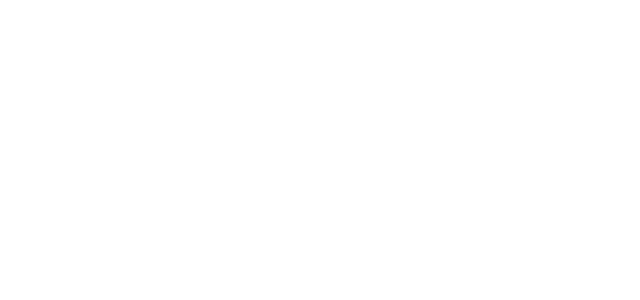
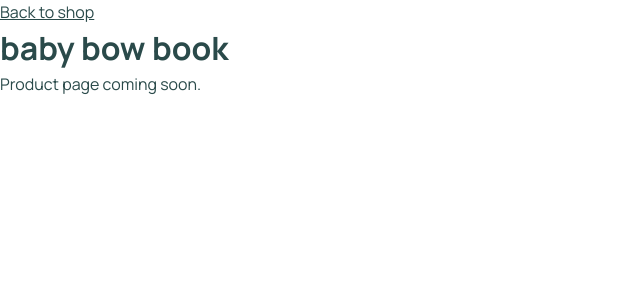
Before and after one commit to mikalmorello/magicalminis, a React (Vite) app: page /products/baby-bow-book in a window 1280 px wide. Before the commit this address had no page. Shown: the top 300 px of the page, without its empty margins (0-640 px from the left). Built offline with nearby package versions, Linux system fonts and the light colour scheme; the HTML template or start-up script is replaced by a standard one.

Commit message:
Add ProductPage route and enhance ProductCard component: introduce new route for product details, update ProductCard to use Link for navigation, and improve styling with hover effects in SCSS.

```diff
--- a/src/App.jsx
+++ b/src/App.jsx
@@ -1,5 +1,6 @@
 import { BrowserRouter, Routes, Route, Navigate } from 'react-router-dom'
 import Home from './pages/Home'
+import ProductPage from './pages/ProductPage'
 import './App.scss'
 
 function App() {
@@ -7,6 +8,7 @@
     <BrowserRouter>
       <Routes>
         <Route path="/" element={<Home />} />
+        <Route path="/products/:id" element={<ProductPage />} />
         <Route path="/designers" element={<Navigate to="/#team" replace />} />
       </Routes>
     </BrowserRouter>
--- a/src/components/product/ProductCard.jsx
+++ b/src/components/product/ProductCard.jsx
@@ -1,3 +1,4 @@
+import { Link } from 'react-router-dom'
 import SquiggleLine from './SquiggleLine'
 import NewBadge from './NewBadge'
 import './product-card.scss'
@@ -7,7 +8,7 @@
   return { whole, cents }
 }
 
-function ProductCard({ name, price, image, variant, alignment, size, isNew }) {
+function ProductCard({ id, name, price, image, variant, alignment, size, isNew }) {
   const { whole, cents } = formatPrice(price)
 
   const classNames = [
@@ -20,7 +21,7 @@
     .join(' ')
 
   return (
-    <article className={classNames}>
+    <Link to={`/products/${id}`} className={classNames} aria-label={`View ${name}`}>
       {isNew && <NewBadge className="product-card__badge">new</NewBadge>}
       <div className="product-card__info">
         <h3 className="product-card__title">{name}</h3>
@@ -29,20 +30,16 @@
           <span className="product-card__price-whole">{whole}</span>
           <span className="product-card__price-cents">.{cents}</span>
         </p>
-        <button
-          type="button"
-          className="product-card__action"
-          aria-label={`View ${name}`}
-        >
-          <span className="product-card__arrow" aria-hidden="true" />
-        </button>
+        <span className="product-card__action" aria-hidden="true">
+          <span className="product-card__arrow" />
+        </span>
       </div>
       <div className="product-card__media">
         {image && (
-          <img className="product-card__image" src={image} alt={name} />
+          <img className="product-card__image" src={image} alt="" />
         )}
       </div>
-    </article>
+    </Link>
   )
 }
 
--- a/src/components/product/product-card.scss
+++ b/src/components/product/product-card.scss
@@ -11,6 +11,23 @@
   box-shadow: var(--product-card-shadow);
   overflow: visible;
   color: var(--product-card-title-color);
+  text-decoration: none;
+  cursor: pointer;
+  transition: transform 0.2s ease, box-shadow 0.2s ease;
+
+  &:hover {
+    transform: translateY(-2px);
+    box-shadow: 0 4px 12px rgb(0 0 0 / 0.16);
+
+    .product-card__action {
+      transform: scale(1.08);
+    }
+  }
+
+  &:focus-visible {
+    outline: 2px solid var(--pink-primary);
+    outline-offset: 3px;
+  }
 
   @media (min-width: 768px) {
     width: var(--product-card-width);
@@ -158,12 +175,10 @@
     height: 28px;
     border-radius: 50%;
     background: var(--product-card-action-bg);
-    border: none;
-    cursor: pointer;
     display: flex;
     align-items: center;
     justify-content: center;
-    transition: transform 0.2s ease, opacity 0.2s ease;
+    transition: transform 0.2s ease;
 
     .product-card--info-left & {
       bottom: 0.75rem;
@@ -173,10 +188,6 @@
     .product-card--info-right & {
       top: 0.75rem;
       right: 0.85rem;
-    }
-
-    &:hover {
-      transform: scale(1.08);
     }
   }
 
--- a/src/data/products.js
+++ b/src/data/products.js
@@ -27,3 +27,7 @@
     isNew: newestIds.has(product.id),
   }))
 }
+
+export function getProductById(id) {
+  return getProducts().find((product) => product.id === id)
+}
--- /dev/null
+++ b/src/pages/ProductPage.jsx
@@ -0,0 +1,26 @@
+import { Link, useParams } from 'react-router-dom'
+import { getProductById } from '../data/products'
+
+function ProductPage() {
+  const { id } = useParams()
+  const product = getProductById(id)
+
+  if (!product) {
+    return (
+      <main className="product-page">
+        <p>Product not found.</p>
+        <Link to="/#products">Back to shop</Link>
+      </main>
+    )
+  }
+
+  return (
+    <main className="product-page">
+      <Link to="/#products">Back to shop</Link>
+      <h1>{product.name}</h1>
+      <p>Product page coming soon.</p>
+    </main>
+  )
+}
+
+export default ProductPage
```
